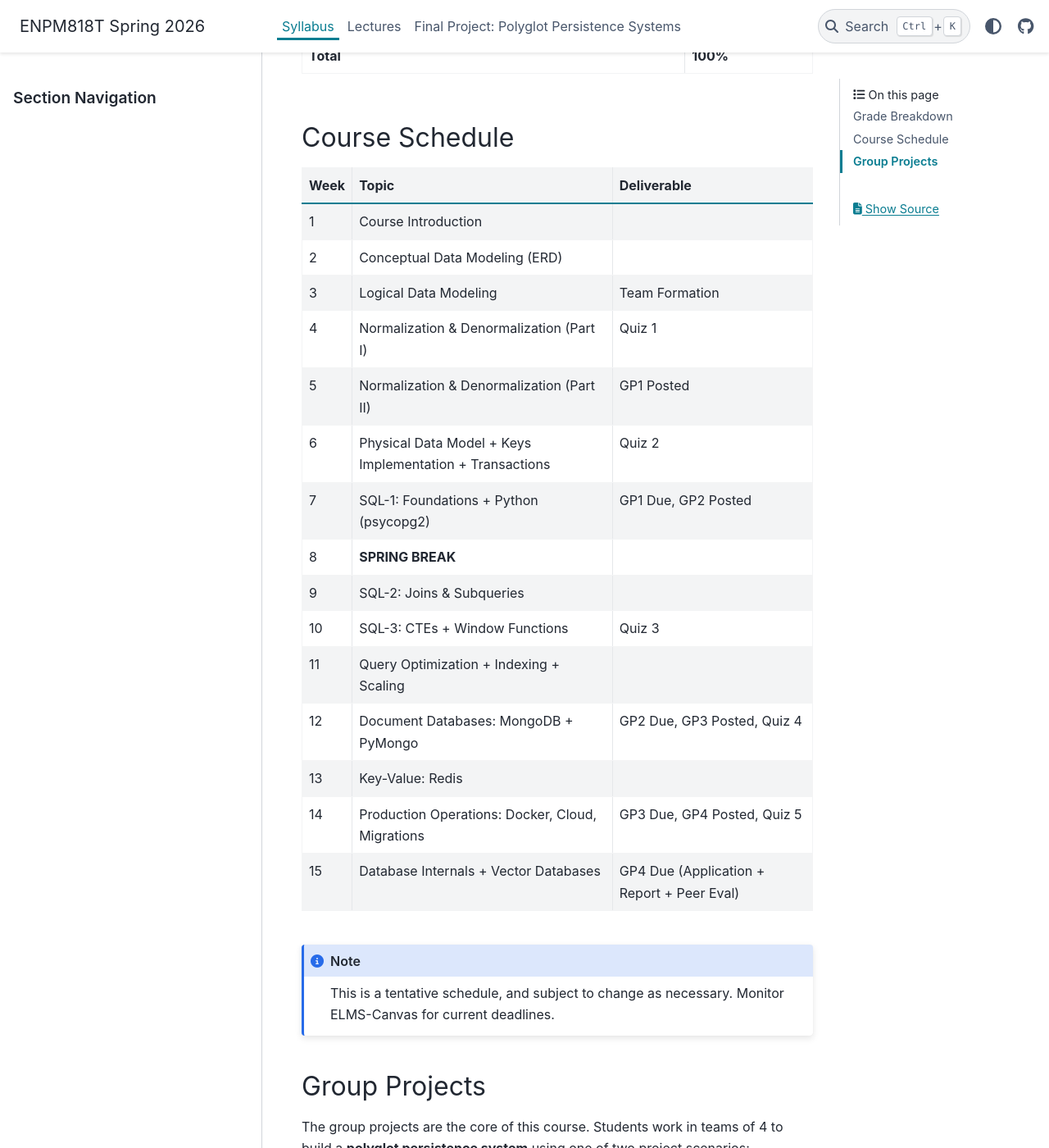
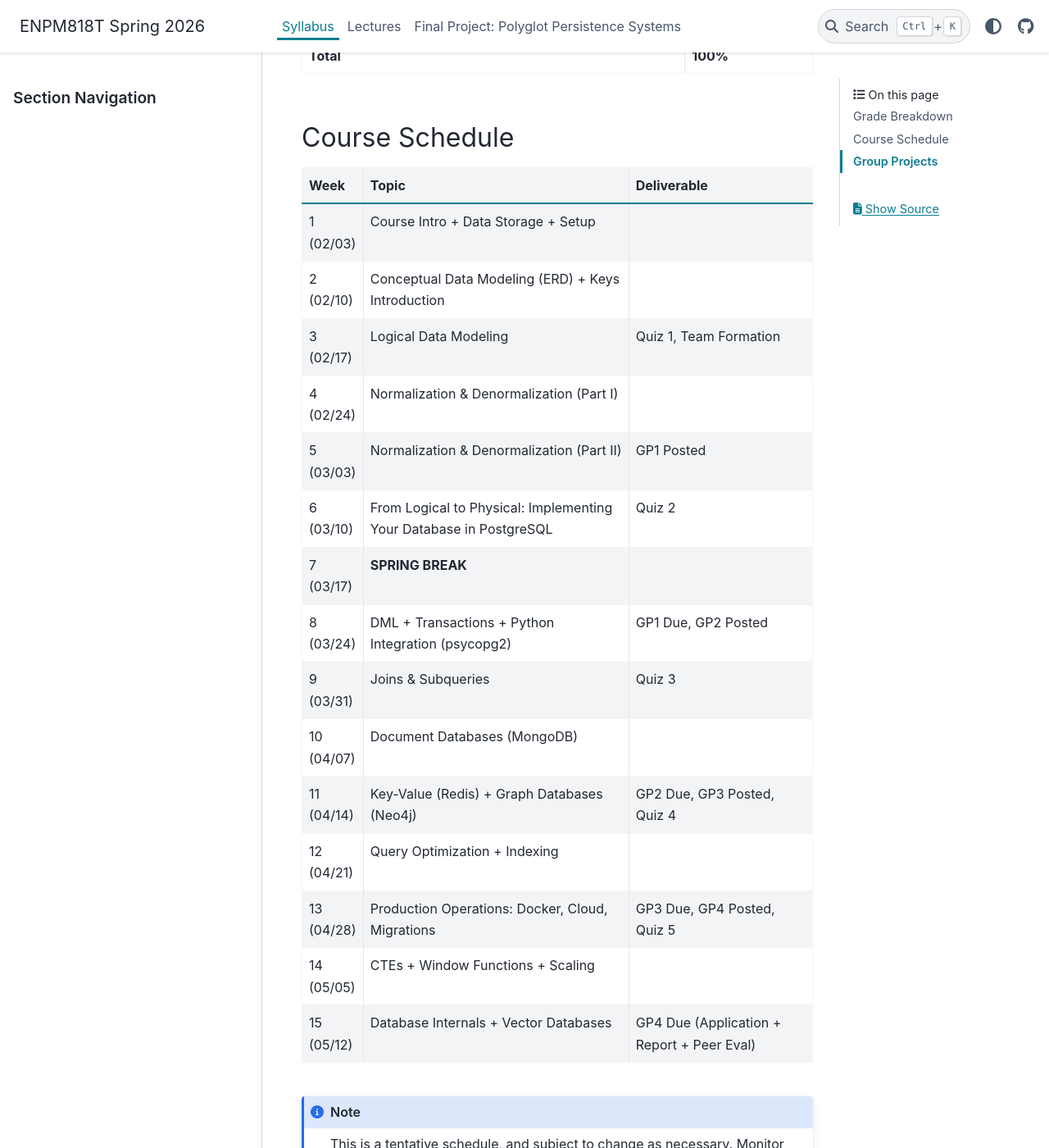
Before and after one commit to zeidk/enpm818t-spring-2026-docs, a Sphinx documentation site: the page built from docs/source/syllabus/index.rst, in a window 1280 px wide and 1400 px high, scrolled down 419 px. Shown: the whole window at 82% size. Built offline with Sphinx 7.4.7 and the PyData theme 0.15.4, drawn with Linux system fonts in a browser that asks for light colours; some of the changed text lies outside the part shown.

Commit message:
updated syllabus

```diff
--- a/docs/requirements.txt
+++ b/docs/requirements.txt
@@ -4,7 +4,7 @@
 
 # Core
 sphinx>=7.3
-furo
+pydata-sphinx-theme
 
 # Markdown & rich content
 myst-parser
--- a/docs/source/syllabus/index.rst
+++ b/docs/source/syllabus/index.rst
@@ -28,55 +28,55 @@ Course Schedule
 
 .. list-table::
    :header-rows: 1
-   :widths: 8 52 40
+   :widths: 12 52 36
    :class: compact-table
 
    * - Week
      - Topic
      - Deliverable
-   * - 1
-     - Course Introduction
+   * - 1 (02/03)
+     - Course Intro + Data Storage + Setup
      -
-   * - 2
-     - Conceptual Data Modeling (ERD)
+   * - 2 (02/10)
+     - Conceptual Data Modeling (ERD) + Keys Introduction
      -
-   * - 3
+   * - 3 (02/17)
      - Logical Data Modeling
-     - Team Formation
-   * - 4
+     - Quiz 1, Team Formation
+   * - 4 (02/24)
      - Normalization & Denormalization (Part I)
-     - Quiz 1
-   * - 5
+     -
+   * - 5 (03/03)
      - Normalization & Denormalization (Part II)
      - GP1 Posted
-   * - 6
-     - Physical Data Model + Keys Implementation + Transactions
+   * - 6 (03/10)
+     - From Logical to Physical: Implementing Your Database in PostgreSQL
      - Quiz 2
-   * - 7
-     - SQL-1: Foundations + Python (psycopg2)
-     - GP1 Due, GP2 Posted
-   * - 8
+   * - 7 (03/17)
      - **SPRING BREAK**
      -
-   * - 9
-     - SQL-2: Joins & Subqueries
+   * - 8 (03/24)
+     - DML + Transactions + Python Integration (psycopg2)
+     - GP1 Due, GP2 Posted
+   * - 9 (03/31)
+     - Joins & Subqueries
+     - Quiz 3
+   * - 10 (04/07)
+     - Document Databases (MongoDB)
      -
-   * - 10
-     - SQL-3: CTEs + Window Functions
-     - Quiz 3
-   * - 11
-     - Query Optimization + Indexing + Scaling
+   * - 11 (04/14)
+     - Key-Value (Redis) + Graph Databases (Neo4j)
+     - GP2 Due, GP3 Posted, Quiz 4
+   * - 12 (04/21)
+     - Query Optimization + Indexing
      -
-   * - 12
-     - Document Databases: MongoDB + PyMongo
-     - GP2 Due, GP3 Posted, Quiz 4
-   * - 13
-     - Key-Value: Redis
-     -
-   * - 14
+   * - 13 (04/28)
      - Production Operations: Docker, Cloud, Migrations
      - GP3 Due, GP4 Posted, Quiz 5
-   * - 15
+   * - 14 (05/05)
+     - CTEs + Window Functions + Scaling
+     -
+   * - 15 (05/12)
      - Database Internals + Vector Databases
      - GP4 Due (Application + Report + Peer Eval)
 
@@ -89,10 +89,12 @@ Course Schedule
 Group Projects
 --------------
 
-The group projects are the core of this course. Students work in teams of 4 to build a **polyglot persistence system** using one of two project scenarios:
+The group projects are the core of this course. Students work in teams to build a **polyglot persistence system** using one of two project scenarios:
 
 1. **Smart City Traffic Management System** (PostgreSQL + MongoDB + Redis)
 2. **Healthcare Patient Management Platform** (PostgreSQL + MongoDB + Neo4j)
+
+The project integrates PostgreSQL, MongoDB, and Redis into a unified Python application deployed to a cloud environment. Each team member is expected to contribute actively to the project, ensuring equitable participation and shared responsibility.
 
 Each project consists of four cumulative group projects (GP1 through GP4), where each builds on the previous deliverable.
 
```
Also changed, not shown: other parts of docs/source/syllabus/index.rst (+6 -6 lines).
